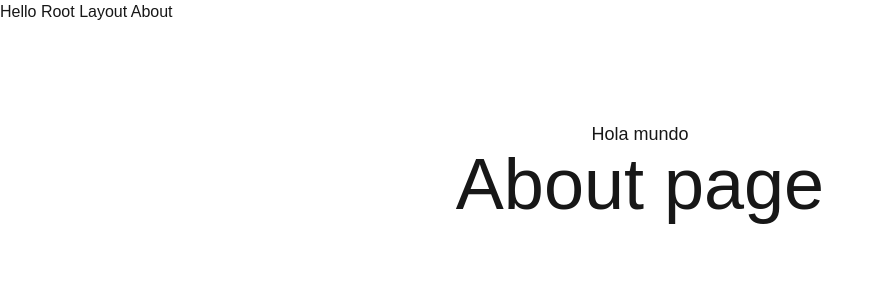
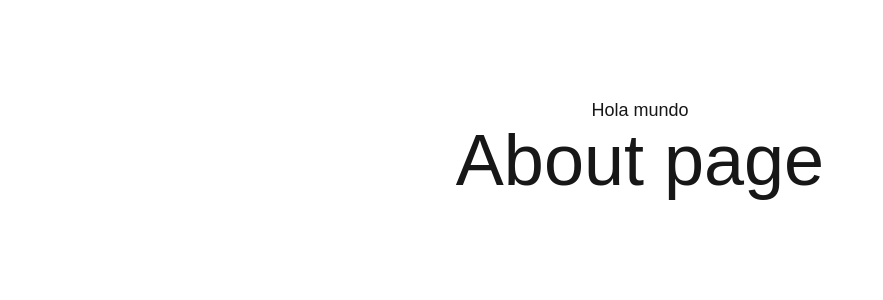
Before and after one commit to DuvanSmithMR/app-redux, a Next.js app: page /about in a window 1280 px wide. Shown: the top 300 px of the page, without its empty margins (0-883 px from the left). Built offline with nearby package versions, Linux system fonts and the light colour scheme.

Commit message:
layout general

```diff
--- a/app/(general)/about/page.tsx
+++ b/app/(general)/about/page.tsx
@@ -8,9 +8,8 @@ export const metadata : Metadata = {
 
 export default function AboutPage(){
     return (
-        <main className='flex flex-col items-center p-24'>
-            <span className='text-lg'>Hola mundo</span>
+        <>
             <span className="text-7xl">About page</span>
-        </main>
+        </>
     );
 }
--- a/app/(general)/layout.tsx
+++ b/app/(general)/layout.tsx
@@ -4,9 +4,9 @@ export default function GeneralLayout({
     children: React.ReactNode;
 }) {
     return (
-        <div>
-            <h1>Hello Root Layout About</h1>
+        <main className='flex flex-col items-center p-24'>
+            <span className='text-lg'>Hola mundo</span>
             {children}
-        </div>
+        </main>
     );
 }
```
